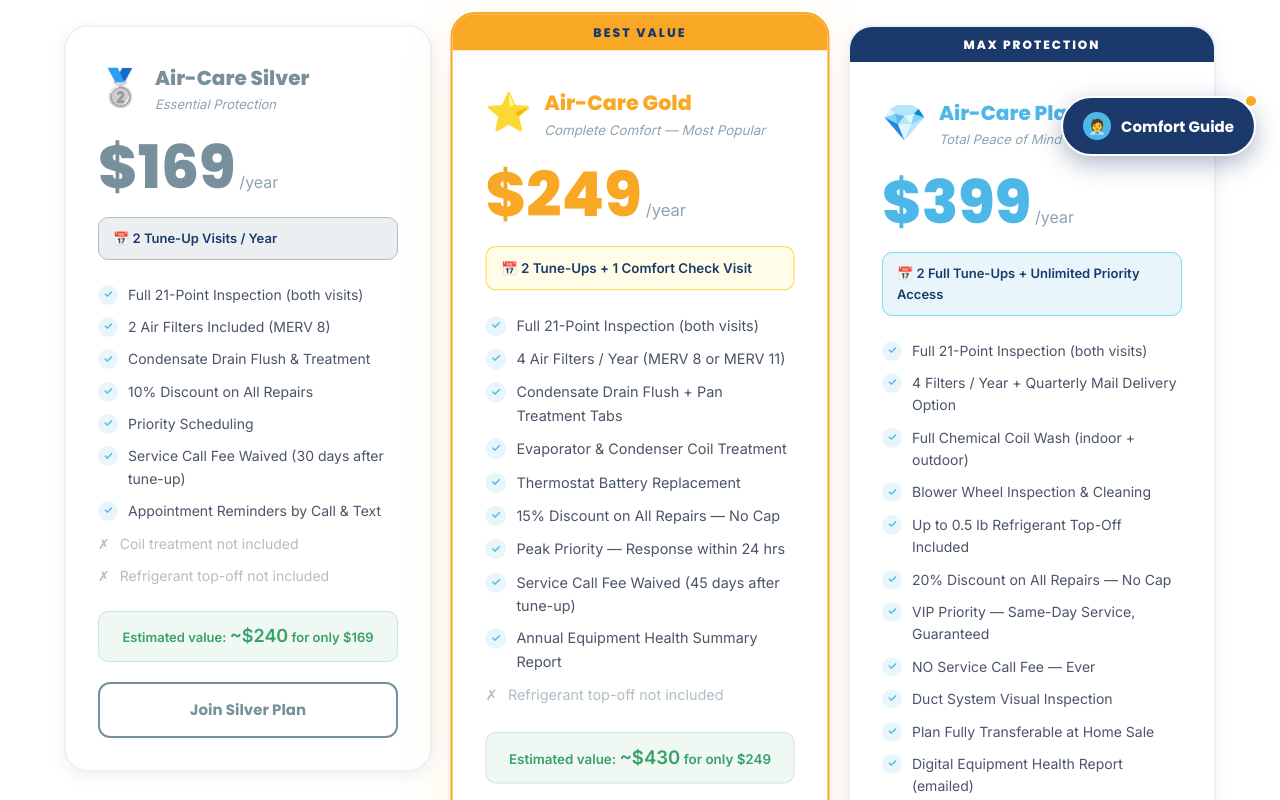
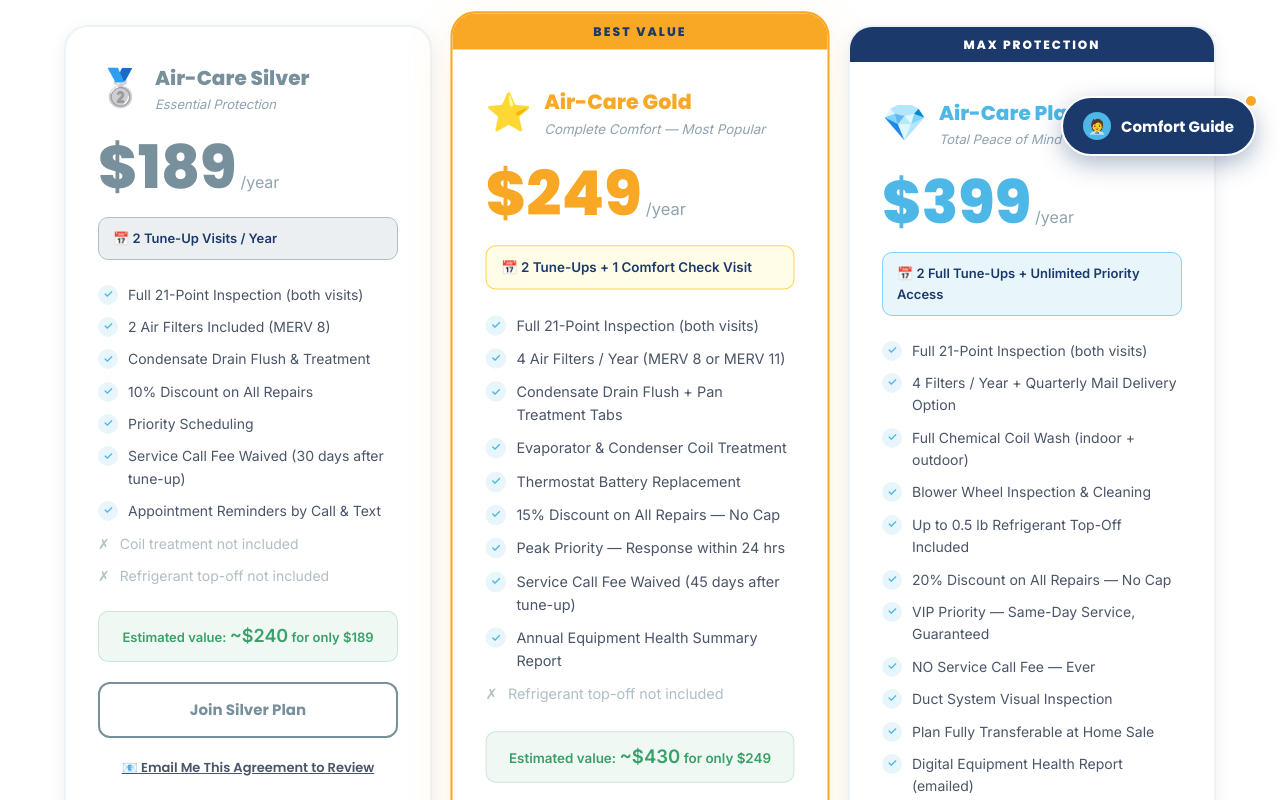
Before and after one commit to lloydinocala/air-care-connect-site, a React (Create React App) app: page /club in a window 1280 px wide. Shown: the part 620-1420 px from the top of the page. Built offline with nearby package versions, Linux system fonts and the light colour scheme.

Commit message:
Update Club.jsx

```diff
--- a/src/components/Club.jsx
+++ b/src/components/Club.jsx
@@ -16,7 +16,7 @@ const GOLD = '#F9A825';
 const PLANS = [
   {
     id:'silver', icon:'🥈', name:'Air-Care Silver',
-    price:169, monthly:14.99,
+    price:189, monthly:14.99,
     color:'#78909C', colorPale:'#ECEFF1',
     border:'#B0BEC5',
     tagline:'Essential Protection',
@@ -83,7 +83,7 @@ const PLANS = [
 ];
 
 const COMPARE_ROWS = [
-  ['Annual Price','$169','$249','$399'],
+  ['Annual Price','$189','$249','$399'],
   ['Monthly Option','$14.99/mo','$21.99/mo','$35.99/mo'],
   ['Tune-Up Visits','2','2 + comfort check','2 + unlimited priority'],
   ['Filters Included/Year','2','4','4 + delivery option'],
@@ -262,6 +262,16 @@ export default function Club() {
                   }}>
                     Join {plan.name.replace('Air-Care ','')} Plan
                   </a>
+
+                  {/* Email agreement CTA */}
+                  <Link to={`/club/documents?plan=${plan.id}`} style={{
+                    display:'flex', alignItems:'center', justifyContent:'center',
+                    width:'100%', padding:'10px', marginTop:10,
+                    color: GRAY_DK, fontSize:13, fontWeight:600,
+                    fontFamily:'Poppins,sans-serif', textDecoration:'underline',
+                  }}>
+                    📧 Email Me This Agreement to Review
+                  </Link>
                 </div>
               </div>
             ))}
```
